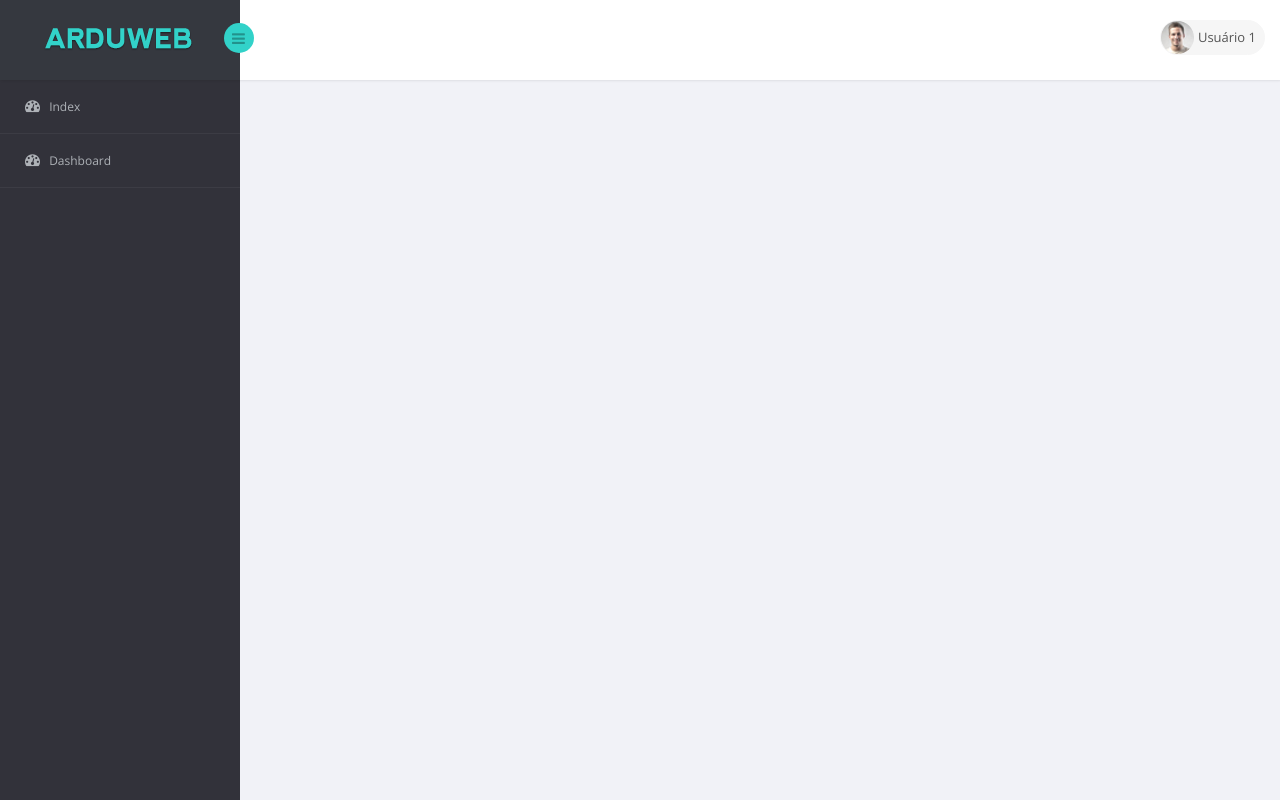
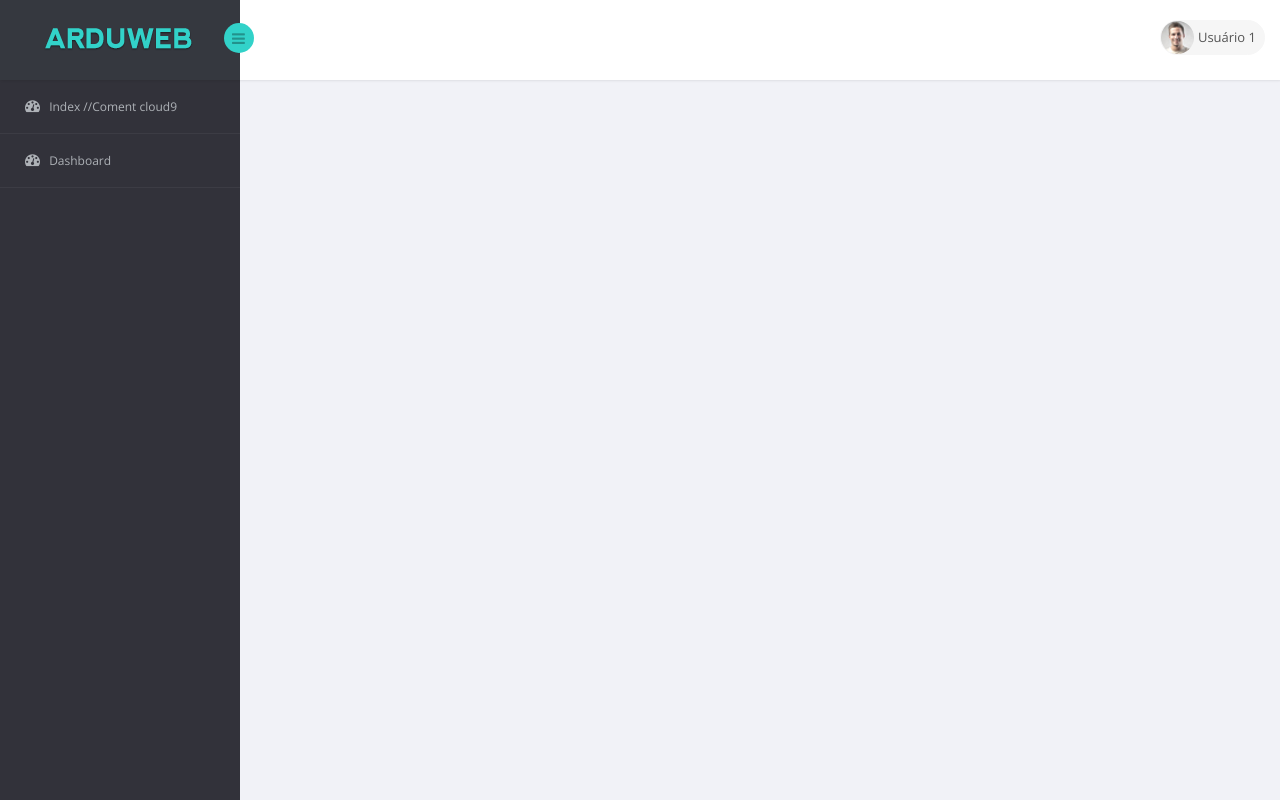
Before and after one commit to rafaelperatello/Arduweb, a PHP site: page /top.php in a window 1280 px wide. Run offline with PHP 8.4, Linux system fonts and the light colour scheme.

Commit message:
Teste cloud9

```diff
--- a/codigo_sistema/top.php
+++ b/codigo_sistema/top.php
@@ -74,7 +74,7 @@
             <li>
                 <a href="index.php">
                     <i class="fa fa-dashboard"></i>
-                    <span>Index</span>
+                    <span>Index </span> //Coment cloud9
                 </a>
             </li>
 
```
